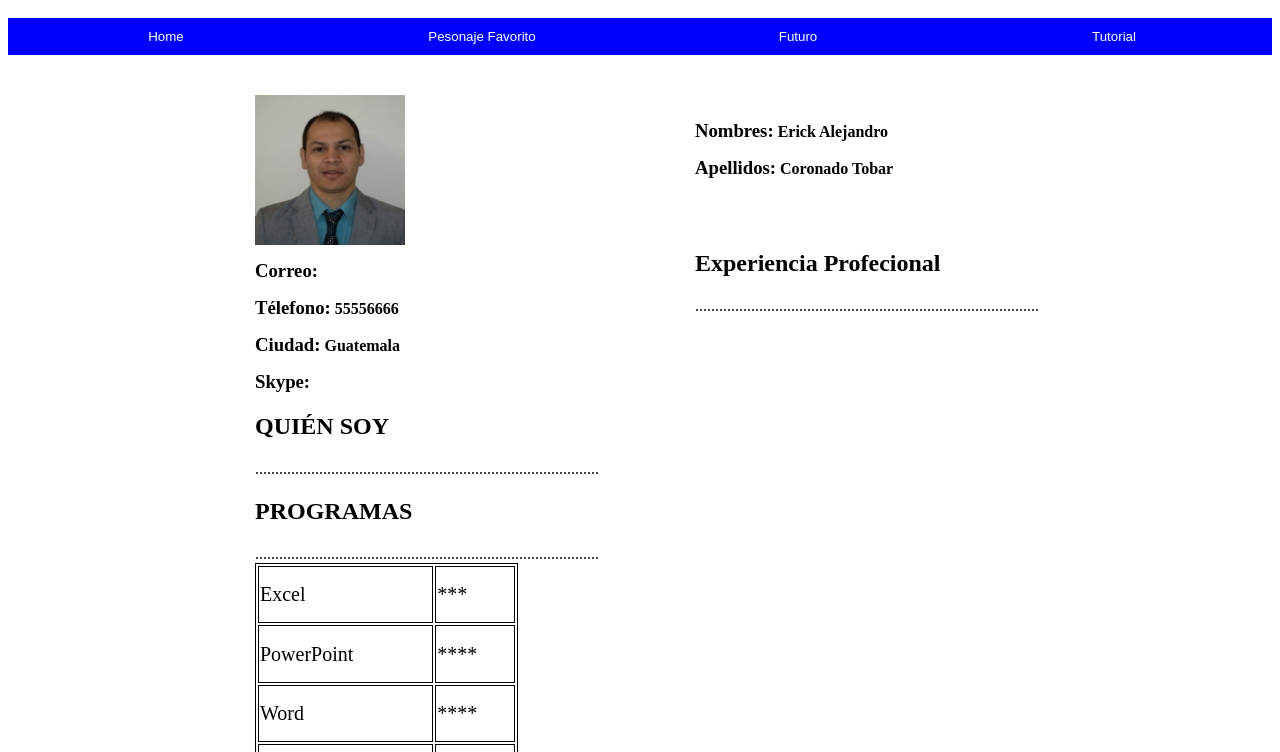
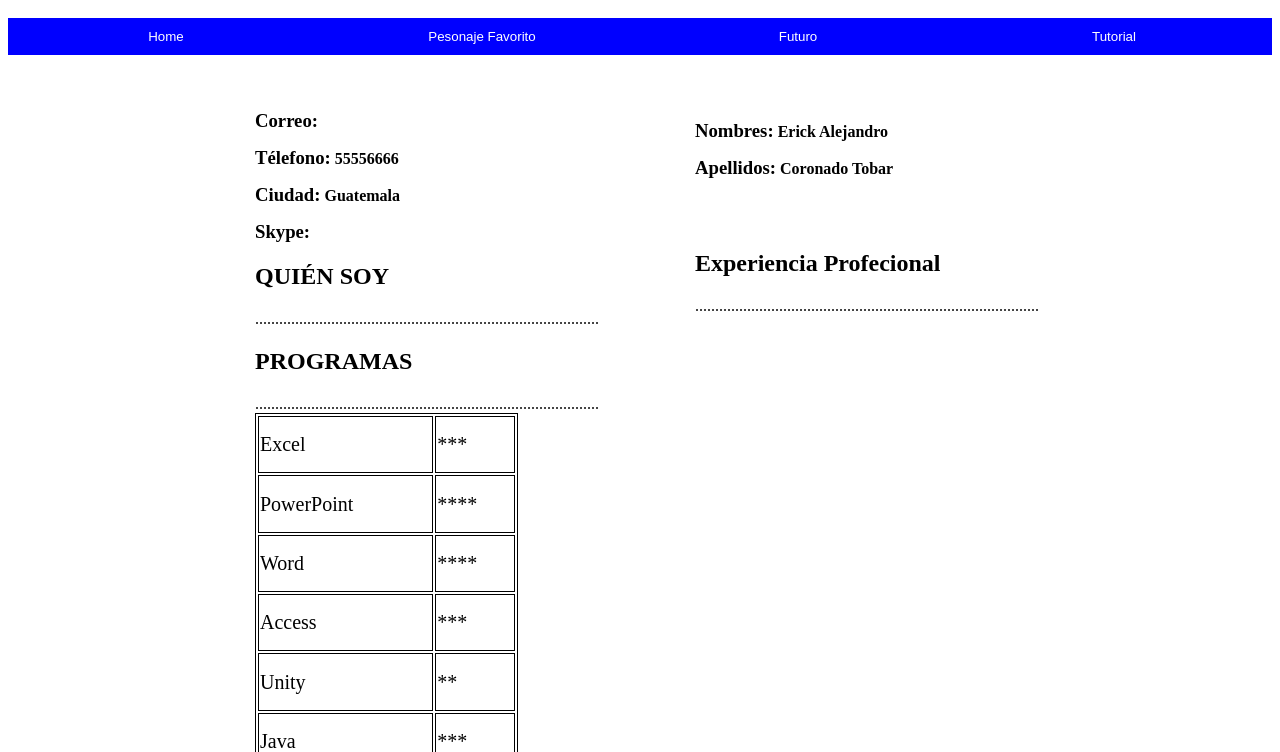
Before and after one commit to eacoronado/Tarea2_16, a plain HTML site: page CurriculumPersonal.html in a window 1280 px wide. Shown: the part 48-800 px from the top of the page. Drawn offline with Linux system fonts and the light colour scheme.

Commit message:
Update CurriculumPersonal.html
Removiendo foto

```diff
--- a/CurriculumPersonal.html
+++ b/CurriculumPersonal.html
@@ -35,7 +35,7 @@
 	<div id= "contenedor">
 
 	<div id="izquierda">
-	<img src="fotos/foto.jpg" alt="Atom" width="150" height="150" style="vertical-align:middle">
+
 
 
 						<p><h3>Correo:</h3>      <h4></h4></p>
```
